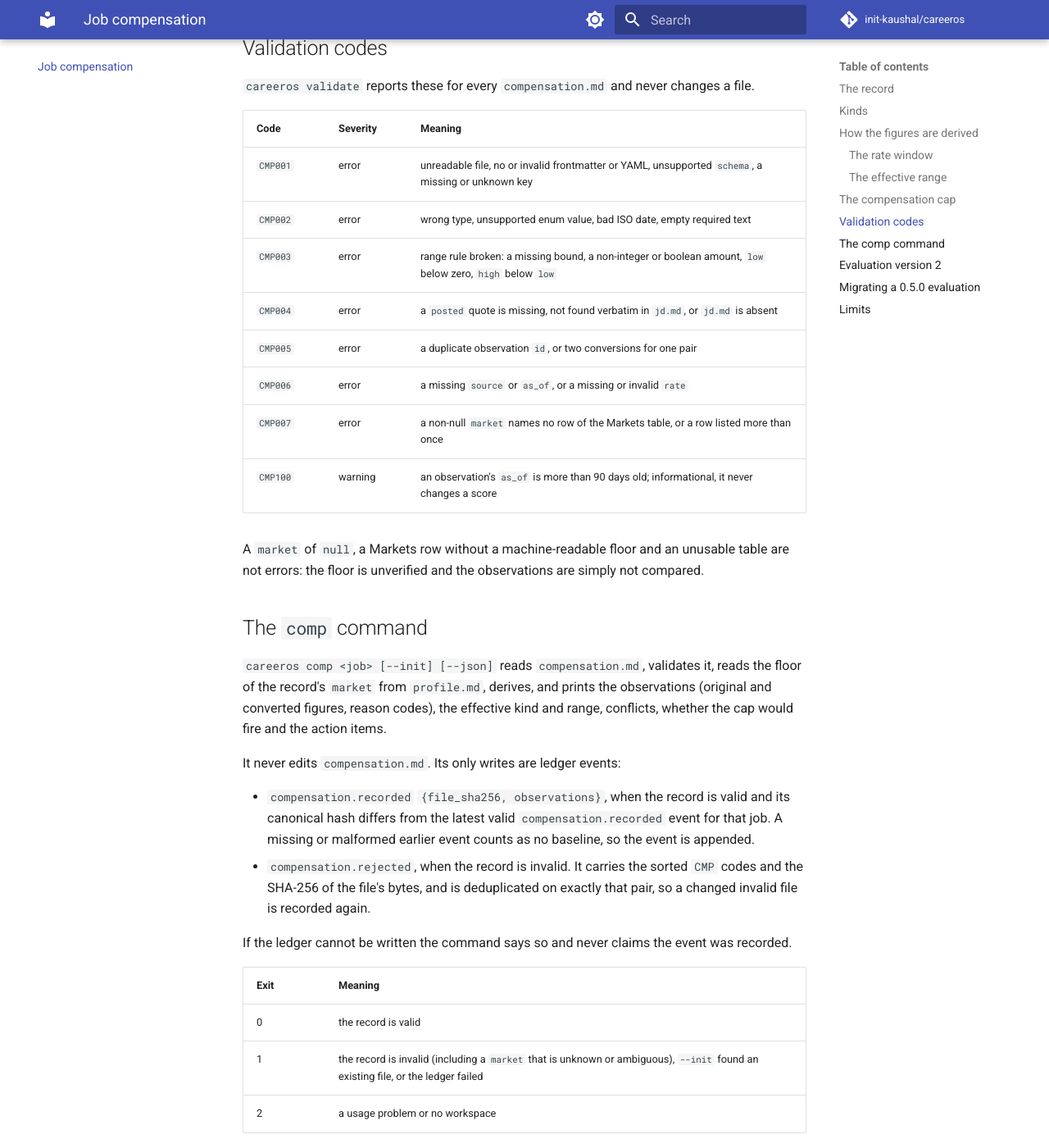
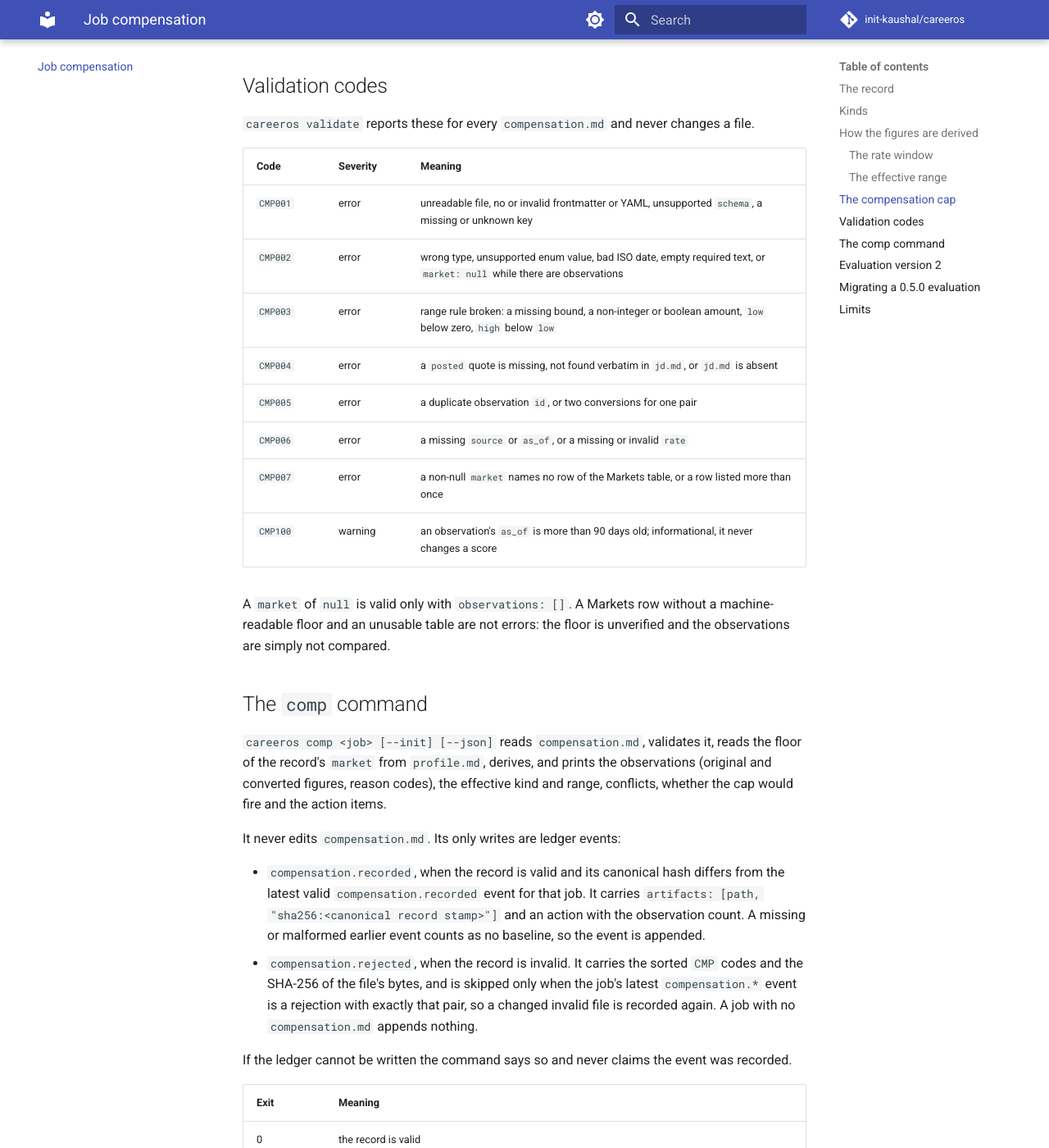
Before and after one commit to init-kaushal/careeros, an MkDocs documentation site: the page built from docs/compensation.md, in a window 1280 px wide and 1400 px high, scrolled down 4628 px. Shown: the whole window at 82% size. Built offline with MkDocs 1.6.1 and Material for MkDocs 9.7.7, drawn with Linux system fonts in a browser that asks for light colours; comment, search, counter and statistics services are not loaded; some of the changed text lies outside the part shown.

Commit message:
compensation: safer migration states, honest browse quotes, accurate docs
Co-Authored-By: Claude Sonnet 5.5 <noreply@anthropic.com>
Claude-Session: https://claude.ai/code/session_0191bMVfYrxF4bguT3GiNw8Y

```diff
--- a/docs/compensation.md
+++ b/docs/compensation.md
@@ -48,7 +48,7 @@ Free notes.
 | Field | Meaning |
 |---|---|
 | `schema` | `1` |
-| `market` | the exact label of the profile's `## Markets` row (including a `(home)` suffix), or `null` when the job has no row; it must equal the evaluation's `job_facts.market` once there are observations |
+| `market` | the exact label of the profile's `## Markets` row (including a `(home)` suffix), or `null` only when `observations` is empty; it must equal the evaluation's `job_facts.market` once there are observations |
 | `observations` | the pay figures, possibly `[]` |
 | `conversions` | dated exchange rates, `{from, to, rate, source, as_of}`, only for a currency that differs from the floor's |
 
@@ -87,11 +87,11 @@ The ranking is fixed by the rules, not by the agent's confidence. An estimate is
 2. **Convert.** When the currency differs from the floor's, use the one conversion whose `from` and `to` are exactly the observation's currency and the floor's. No inverse rates, no chaining through a third currency.
 3. The original amount, currency, period and source are always kept beside the converted figure.
 
-Each observation is then comparable or carries one reason code, and a not-comparable observation never contributes to a comparison or a cap:
+Each observation is then comparable or carries one reason code (the first that applies, in the order of this table), and a not-comparable observation never contributes to a comparison or a cap:
 
 | Reason | When |
 |---|---|
-| `FLOOR_UNVERIFIED` | the record's `market` is `null`, its row has no machine-readable floor (for example `TBD`), or the Markets table is unusable |
+| `FLOOR_UNVERIFIED` | the record's `market` row has no machine-readable floor (for example `TBD`), or the Markets table is unusable |
 | `BASIS_MISMATCH` | the observation's `basis` differs from the floor's (total pay against a base floor) |
 | `FX_CONVERSION_MISSING` | the currencies differ and there is no matching conversion |
 | `FX_RATE_OUTSIDE_WINDOW` | the conversion is dated after the observation or more than 30 days before it |
@@ -135,7 +135,7 @@ Because the union uses the highest top, the cap fires only if even the best case
 | Code | Severity | Meaning |
 |---|---|---|
 | `CMP001` | error | unreadable file, no or invalid frontmatter or YAML, unsupported `schema`, a missing or unknown key |
-| `CMP002` | error | wrong type, unsupported enum value, bad ISO date, empty required text |
+| `CMP002` | error | wrong type, unsupported enum value, bad ISO date, empty required text, or `market: null` while there are observations |
 | `CMP003` | error | range rule broken: a missing bound, a non-integer or boolean amount, `low` below zero, `high` below `low` |
 | `CMP004` | error | a `posted` quote is missing, not found verbatim in `jd.md`, or `jd.md` is absent |
 | `CMP005` | error | a duplicate observation `id`, or two conversions for one pair |
@@ -143,7 +143,7 @@ Because the union uses the highest top, the cap fires only if even the best case
 | `CMP007` | error | a non-null `market` names no row of the Markets table, or a row listed more than once |
 | `CMP100` | warning | an observation's `as_of` is more than 90 days old; informational, it never changes a score |
 
-A `market` of `null`, a Markets row without a machine-readable floor and an unusable table are not errors: the floor is unverified and the observations are simply not compared.
+A `market` of `null` is valid only with `observations: []`. A Markets row without a machine-readable floor and an unusable table are not errors: the floor is unverified and the observations are simply not compared.
 
 ## The `comp` command
 
@@ -151,8 +151,8 @@ A `market` of `null`, a Markets row without a machine-readable floor and an unus
 
 It never edits `compensation.md`. Its only writes are ledger events:
 
-- `compensation.recorded` `{file_sha256, observations}`, when the record is valid and its canonical hash differs from the latest valid `compensation.recorded` event for that job. A missing or malformed earlier event counts as no baseline, so the event is appended.
-- `compensation.rejected`, when the record is invalid. It carries the sorted `CMP` codes and the SHA-256 of the file's bytes, and is deduplicated on exactly that pair, so a changed invalid file is recorded again.
+- `compensation.recorded`, when the record is valid and its canonical hash differs from the latest valid `compensation.recorded` event for that job. It carries `artifacts: [path, "sha256:<canonical record stamp>"]` and an action with the observation count. A missing or malformed earlier event counts as no baseline, so the event is appended.
+- `compensation.rejected`, when the record is invalid. It carries the sorted `CMP` codes and the SHA-256 of the file's bytes, and is skipped only when the job's latest `compensation.*` event is a rejection with exactly that pair, so a changed invalid file is recorded again. A job with no `compensation.md` appends nothing.
 
 If the ledger cannot be written the command says so and never claims the event was recorded.
 
```
Also changed, not shown: CHANGELOG.md (+1 -1 lines), careeros/templates/workspace/.claude/skills/browse/SKILL.md (+1 -1 lines), careeros/templates/workspace/.claude/skills/evaluate/SKILL.md (+7 -6 lines), careeros/templates/workspace/CLAUDE.md (+1 -1 lines), docs/evaluation.md (+2 -2 lines), docs/superpowers/specs/2026-10-14-compensation-design.md (+6 -4 lines), 2 other files.
